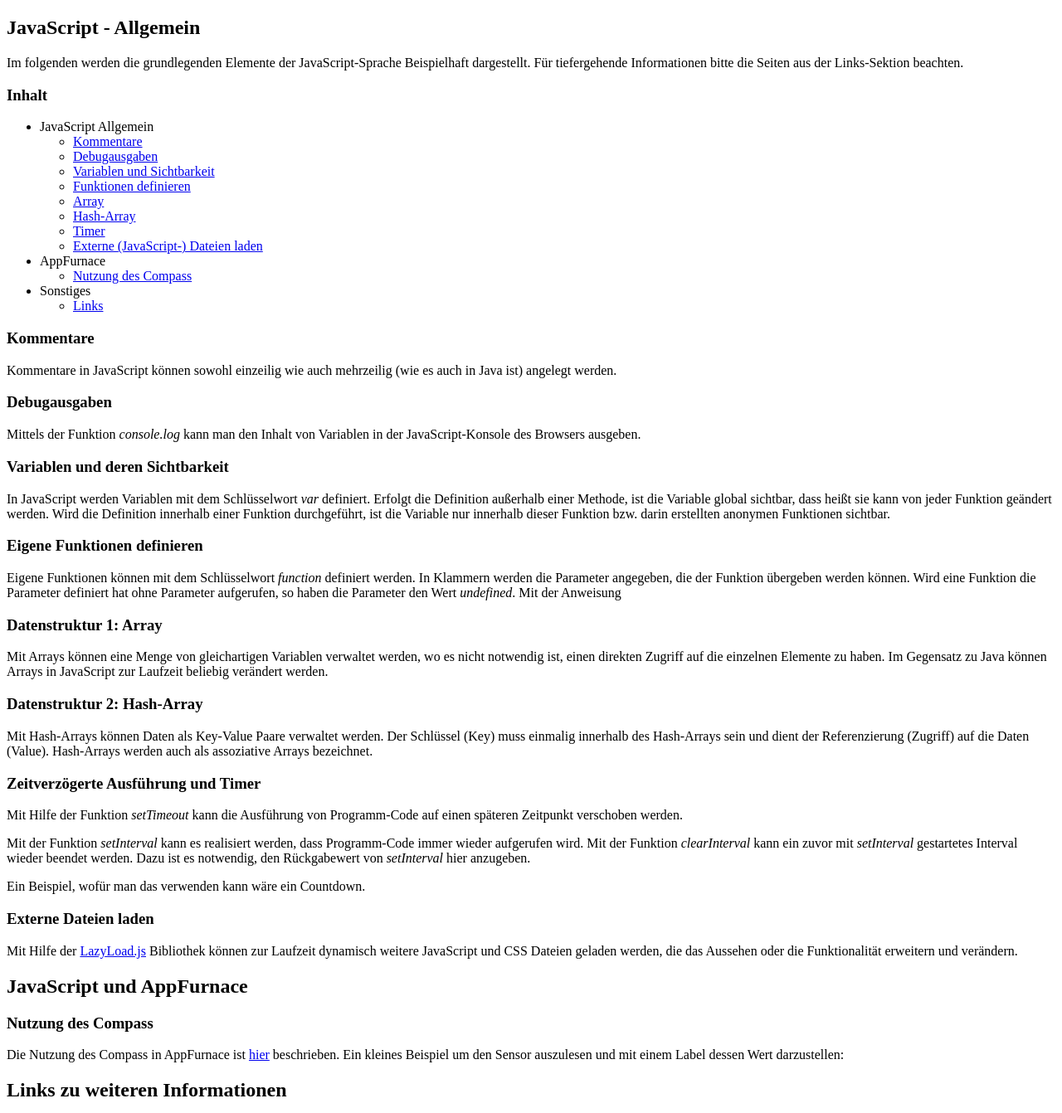
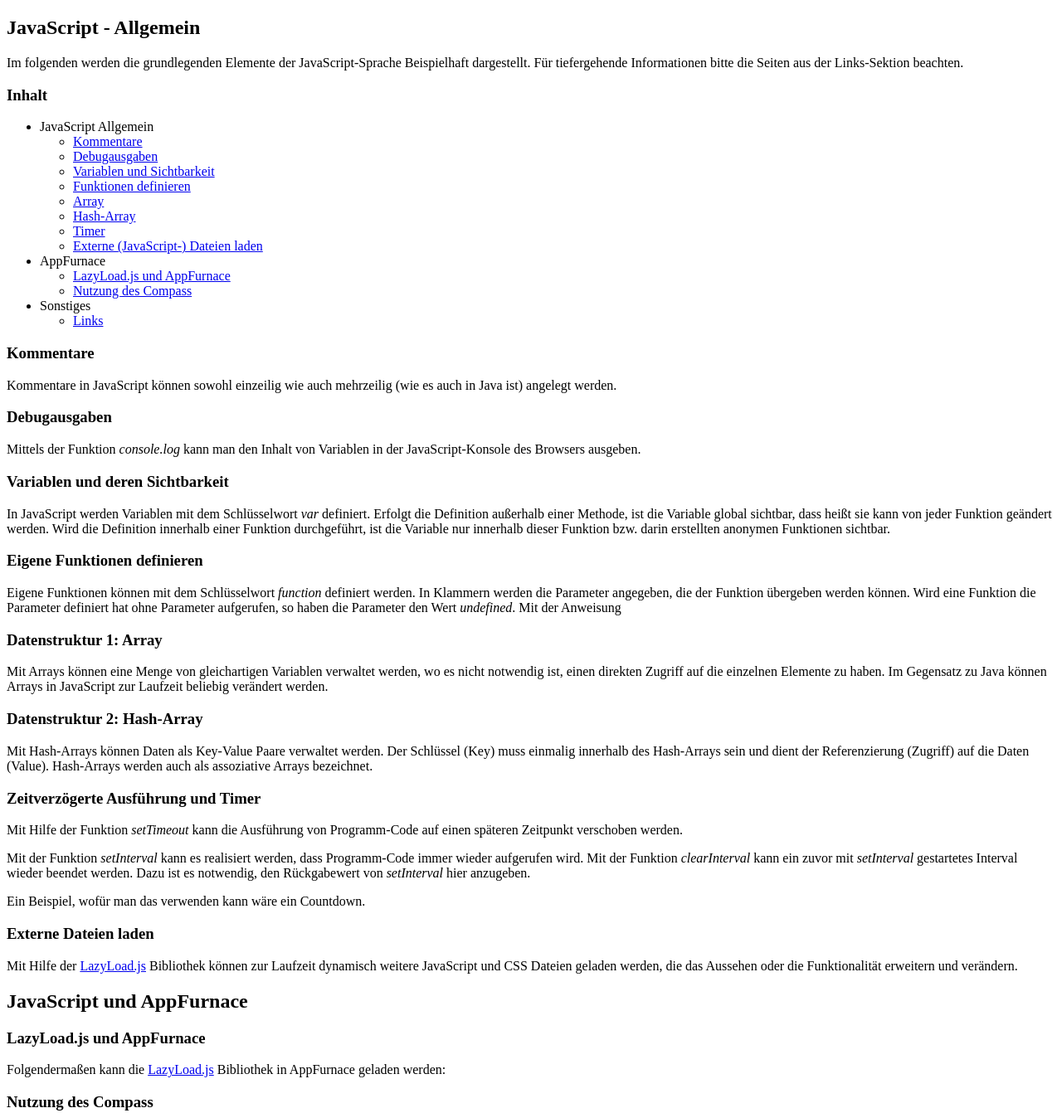
Before and after one commit to AndreasLochwitz/JavaScript-und-AppFurnace, a plain HTML site: page index.html in a window 1280 px wide. Shown: the top 1342 px of the page at 83% size. Drawn offline with Linux system fonts and the light colour scheme.

Commit message:
Added LazyLoad.js and AppFurnace Snippet

```diff
--- a/index.html
+++ b/index.html
@@ -24,7 +24,9 @@
 				</ul>
 				<li>AppFurnace</li>
 				<ul>
+					<li><a href="#lazyloadappfurnace">LazyLoad.js und AppFurnace</a></li>
 					<li><a href="#compass">Nutzung des Compass</a></li>
+
 				</ul>
 				<!-- <li><a href=""></a></li>
 				<li><a href=""></a></li>
@@ -88,6 +90,10 @@
 
 		<h2>JavaScript und AppFurnace</h2>
 
+		<h3><a name="lazyloadappfurnace">LazyLoad.js und AppFurnace</a></h3>
+		<p>Folgendermaßen kann die <a href="https://github.com/rgrove/lazyload/" target="_blank">LazyLoad.js</a> Bibliothek in AppFurnace geladen werden:</p>
+		<script src="https://gist.github.com/AndreasLochwitz/8073385.js"></script>
+
 		<h3><a name="compass">Nutzung des Compass</a></h3>
 		<p>Die Nutzung des Compass in AppFurnace ist <a href="http://the.appfurnace.com/docs/cordova_compass_compass.md.html#Compass" target="_blank">hier</a> beschrieben. Ein kleines Beispiel um den Sensor auszulesen und mit einem Label dessen Wert darzustellen:</p>
 		<script src="https://gist.github.com/AndreasLochwitz/8072031.js"></script>
```
